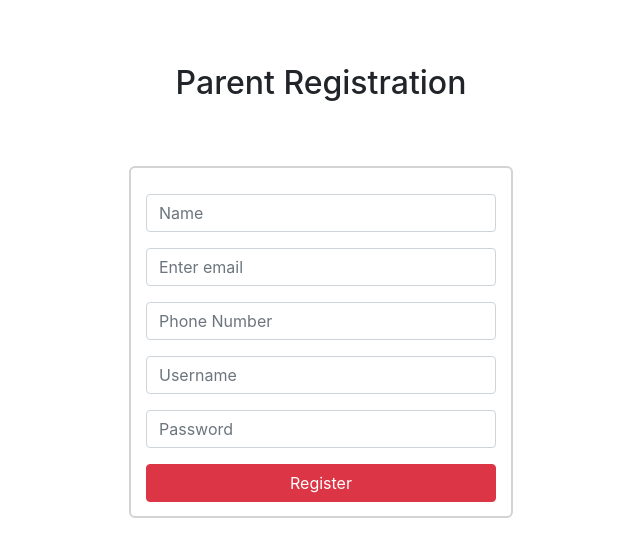
After one commit to MattDerka/CPSC471-Atten-done, a PHP site: page /parentReg.php in a window 1280 px wide. The commit adds this page. Shown: the top 557 px of the page, without its empty margins (319-959 px from the left). Run offline with PHP 8.4, Linux system fonts and the light colour scheme.

Commit message:
all register pages now working

```diff
--- a/index.php
+++ b/index.php
@@ -6,6 +6,7 @@
     $nm = mysqli_real_escape_string($db, $_POST['username']);
     $pass = mysqli_real_escape_string($db, $_POST['password']);
 
+    // check if student is logging in
     $sql = "SELECT St_ID FROM student WHERE Username = '$nm' and Password = '$pass'";
     $result = mysqli_query($db, $sql);
     $row = mysqli_fetch_array($result);
@@ -38,7 +39,7 @@ echo "<script type='text/javascript'>alert('$message');</script>";
    <div class="container login-container">
        <form action="" method="POST">
  <div class="form-group">
-   <input type="text" class="form-control" name="username" id="exampleInputEmail1" aria-describedby="emailHelp"  placeholder="Enter Username"></input>
+   <input type="text" class="form-control" name="username" id="exampleInputEmail1" aria-describedby="emailHelp"  placeholder="Enter Username (Name if School)"></input>
  </div>
  <div class="form-group">
    <input type="password" class="form-control" name="password" id="exampleInputPassword1" placeholder="Password"></input>
--- /dev/null
+++ b/parentReg.php
@@ -0,0 +1,57 @@
+<?php
+include("config.php");
+//include("session.php");
+session_start();
+
+
+if(isset($_POST['submit'])){
+  $sql = "INSERT INTO parent (Email, Name, Password, Phone, Username) VALUES ('". $_POST["email"]."', '". $_POST["name"]."', '". $_POST["password"]."', '". $_POST["phone"]."', '". $_POST["username"]."')";
+
+
+if(!mysqli_query($db, $sql))
+{
+  die('Error: ' . mysqli_error($db));
+}
+else {
+  echo "teacher added";
+  header("location: index.php");
+}
+}
+?>
+
+<!DOCTYPE html>
+<html lang="en" dir="ltr">
+  <head>
+    <meta charset="utf-8">
+    <title></title>
+    <link rel="stylesheet" href="App.css">
+    <link rel="stylesheet" href="https://maxcdn.bootstrapcdn.com/bootstrap/4.0.0/css/bootstrap.min.css" integrity="sha384-Gn5384xqQ1aoWXA+058RXPxPg6fy4IWvTNh0E263XmFcJlSAwiGgFAW/dAiS6JXm" crossorigin="anonymous">
+  </head>
+  <body>
+    <div class="App">
+    <h2 class="welcome-header">
+        Parent Registration
+    </h2>
+    <div class="container login-container">
+        <form action="parentReg.php" method="post">
+    <div class="form-group">
+      <input type="text" class="form-control" name="name" id="exampleInputName1" aria-describedby="emailHelp" placeholder="Name"></input>
+    </div>
+    <div class="form-group">
+    <input type="email" class="form-control" name="email" id="exampleInputEmail1"  aria-describedby="emailHelp" placeholder="Enter email"></input>
+    </div>
+    <div class="form-group">
+      <input type="text" class="form-control" name="phone" id="exampleInputUserName1" aria-describedby="emailHelp" placeholder="Phone Number"></input>
+    </div>
+    <div class="form-group">
+      <input type="text" class="form-control" name="username" id="exampleInputUserName1" aria-describedby="emailHelp" placeholder="Username"></input>
+    </div>
+    <div class="form-group">
+    <input type="password" class="form-control" name="password" id="exampleInputPassword1"  placeholder="Password"></input>
+    </div>
+    <button type="submit" name="submit" class="btn btn-danger register-btn" >Register</button>
+    </form>
+    </div>
+    </div>
+  </body>
+</html>
--- a/selection.php
+++ b/selection.php
@@ -14,8 +14,8 @@
    <div class="container selection-page-container bg-dark">
        <input type="button" class="btn btn-danger select-btn" onclick="location.href='studentReg.php';" value="Student" />
        <input type="button" class="btn btn-success select-btn" onclick="location.href='teacherReg.php';" value="Teacher" />
-       <input type="button" class="btn btn-info select-btn" onclick="location.href='parentReg.html';" value="Parent" />
-       <input type="button" class="btn btn-warning select-btn" onclick="location.href='schoolReg.html';" value="School" />
+       <input type="button" class="btn btn-info select-btn" onclick="location.href='parentReg.php';" value="Parent" />
+       <input type="button" class="btn btn-warning select-btn" onclick="location.href='schoolReg.php';" value="School" />
    </div>
 </div>
   </body>
```
Also changed, not shown: parentReg.html (deleted, +0 -36 lines), schoolReg.html (deleted, +0 -30 lines), schoolReg.php (added, +48 -0 lines).
